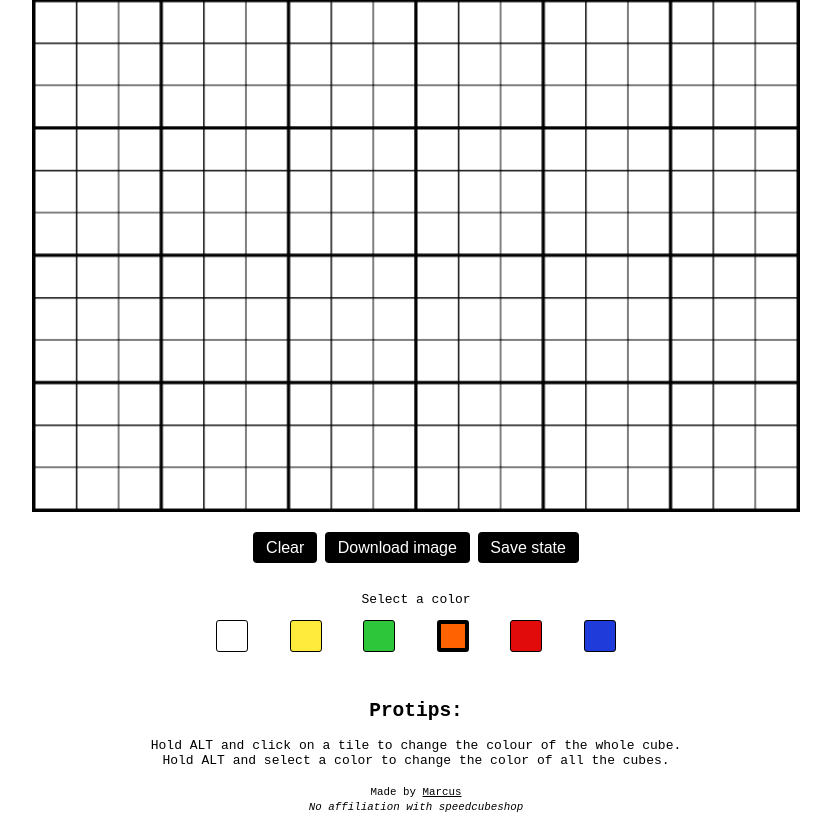
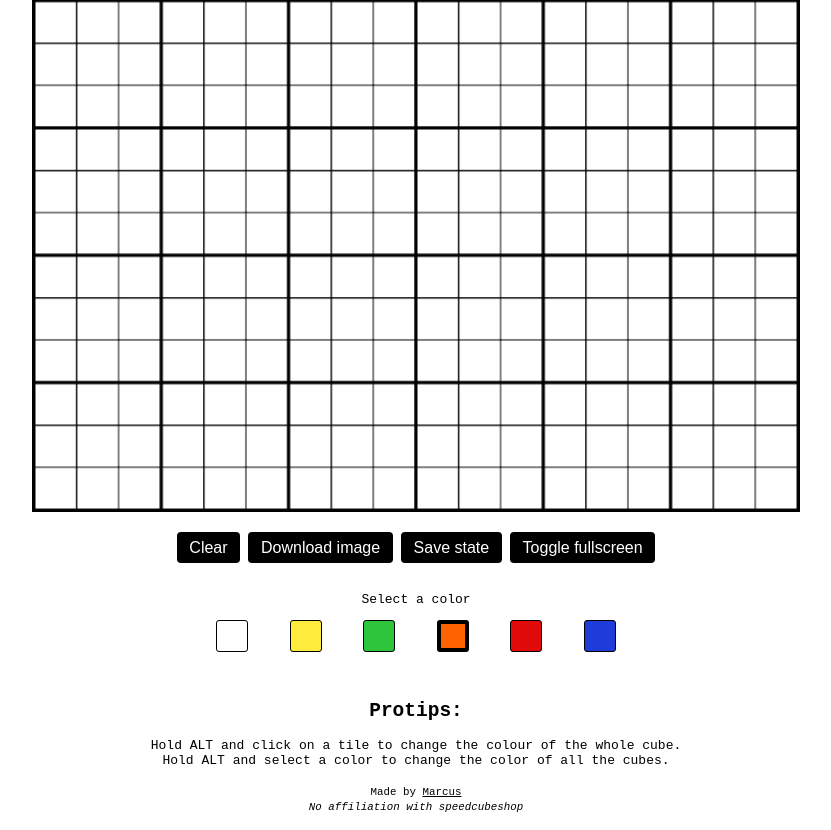
Before and after one commit to marcusmichaels/mosaic-cube-drawer, a plain HTML site: page index.html in a window 1280 px wide. Shown: the part 385-1215 px from the top of the page, without its empty margins (224-1055 px from the left). Drawn offline with Linux system fonts and the light colour scheme.

Commit message:
Add fullscreen mode

```diff
--- a/index.html
+++ b/index.html
@@ -99,6 +99,7 @@
         <button class="button" onclick="resetFrame()">Clear</button>
         <button class="button" onclick="exportImage()">Download image</button>
         <button class="button" onclick="createSaveState()">Save state</button>
+        <button class="button" onclick="toggleFullscreen()">Toggle fullscreen</button>
       </section>
    <section class="color-selection">
       <p>Select a color</p>
--- a/script.js
+++ b/script.js
@@ -299,6 +299,13 @@ const loadFrame = (base64ColorData) => {
   drawFrame(colorDataArray);
 }
 
+const toggleFullscreen = () => {
+  if (!document.fullscreenElement || !document.webkitFullscreenElement ) {
+    document.body.requestFullscreen() || document.webkitRequestFullscreen();
+  } else if (document.exitFullscreen || document.webkitExitFullscreen) {
+    document.exitFullscreen() || document.webkitExitFullscreen();
+  }
+}
 // TODO:
 // Make it look nicer
 // Make save state store to local storage / cookies instead of event listener
```
